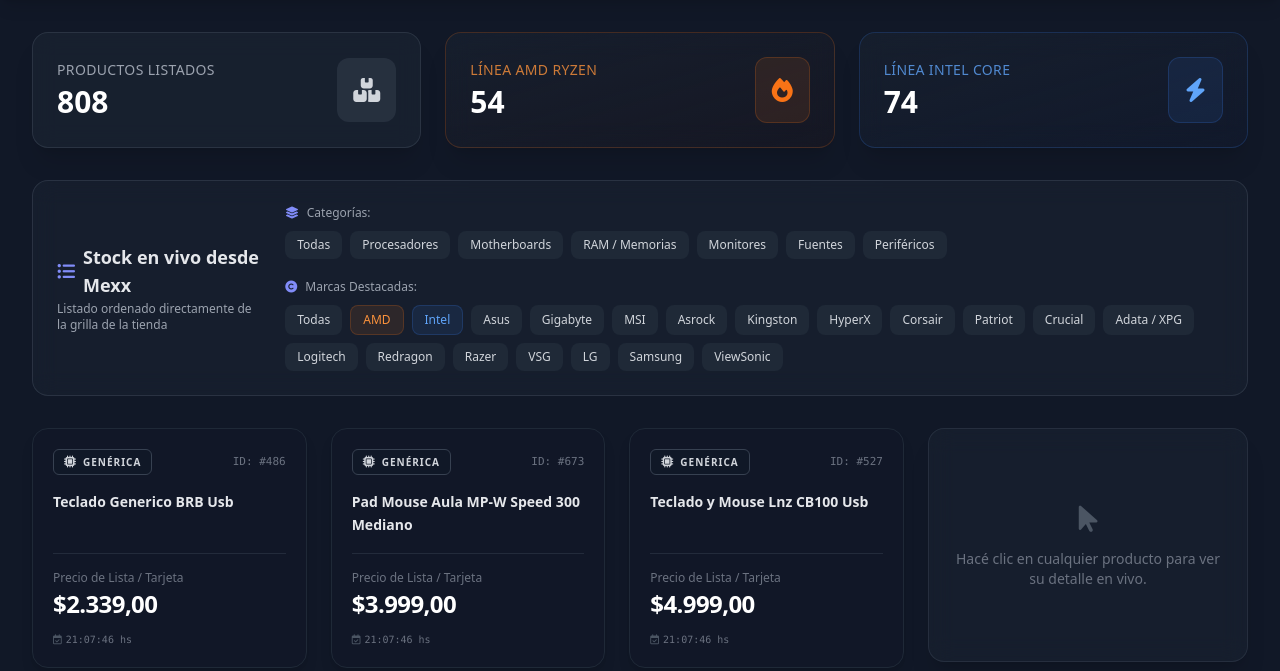
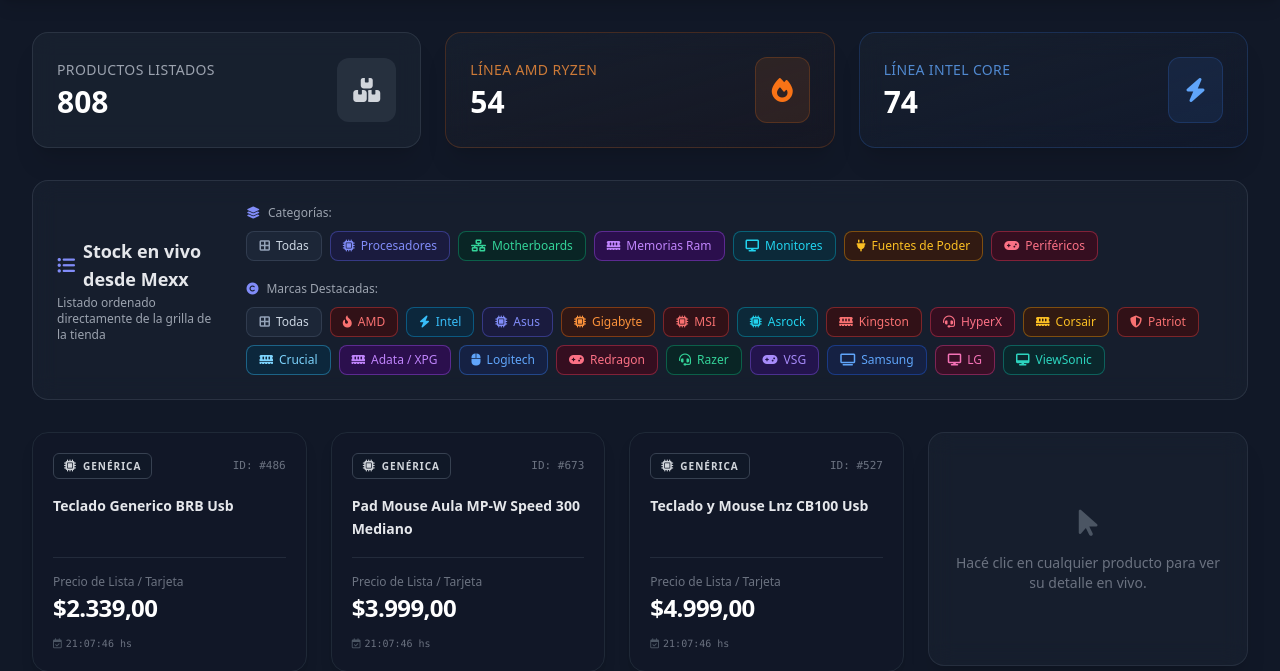
Before and after one commit to Santiago-Penalver/mexx-scraper, a Flask app: page / in a window 1280 px wide. Shown: the part 77-748 px from the top of the page. Run offline with Flask 3, Linux system fonts and the light colour scheme; data comes from the database, SQL or seed files in the repository; some libraries are stand-ins or nearby versions.

Commit message:
feat(ui): Dinamismo de colores e iconos implementado en la botonera de filtros

```diff
--- a/templates/indexmexxlist.html
+++ b/templates/indexmexxlist.html
@@ -102,13 +102,35 @@
                                 <i class="fa-solid fa-layer-group mr-2 text-indigo-400"></i> Categorías:
                             </p>
                             <div class="flex flex-wrap gap-2" id="grupo-categorias">
-                                <button hx-get="/filtrar?categoria=Todo" hx-target="#grid-productos" class="px-3 py-1.5 text-xs font-medium rounded-lg bg-gray-800 text-gray-300 hover:bg-gray-700 hover:text-white transition-all">Todas</button>
-                                <button hx-get="/filtrar?categoria=Procesadores" hx-target="#grid-productos" class="px-3 py-1.5 text-xs font-medium rounded-lg bg-gray-800 text-gray-300 hover:bg-gray-700 hover:text-white transition-all">Procesadores</button>
-                                <button hx-get="/filtrar?categoria=Motherboards" hx-target="#grid-productos" class="px-3 py-1.5 text-xs font-medium rounded-lg bg-gray-800 text-gray-300 hover:bg-gray-700 hover:text-white transition-all">Motherboards</button>
-                                <button hx-get="/filtrar?categoria=Memorias Ram" hx-target="#grid-productos" class="px-3 py-1.5 text-xs font-medium rounded-lg bg-gray-800 text-gray-300 hover:bg-gray-700 hover:text-white transition-all">RAM / Memorias</button>
-                                <button hx-get="/filtrar?categoria=Monitores" hx-target="#grid-productos" class="px-3 py-1.5 text-xs font-medium rounded-lg bg-gray-800 text-gray-300 hover:bg-gray-700 hover:text-white transition-all">Monitores</button>
-                                <button hx-get="/filtrar?categoria=Fuentes de Poder" hx-target="#grid-productos" class="px-3 py-1.5 text-xs font-medium rounded-lg bg-gray-800 text-gray-300 hover:bg-gray-700 hover:text-white transition-all">Fuentes</button>
-                                <button hx-get="/filtrar?categoria=Periféricos" hx-target="#grid-productos" class="px-3 py-1.5 text-xs font-medium rounded-lg bg-gray-800 text-gray-300 hover:bg-gray-700 hover:text-white transition-all">Periféricos</button>
+                                <!-- Reset -->
+                                <button hx-get="/filtrar?marca=Todo" hx-target="#grid-productos" class="px-3 py-1.5 text-xs font-medium rounded-lg bg-slate-800/80 text-slate-300 border border-slate-600/50 hover:bg-slate-700/80 transition-all flex items-center gap-1.5">
+                                    <i class="fa-solid fa-border-all text-slate-400"></i> Todas
+                                </button>
+
+                                <!-- Categorías -->
+                                <button hx-get="/filtrar?categoria=Procesadores" hx-target="#grid-productos" class="px-3 py-1.5 text-xs font-medium rounded-lg bg-indigo-950/60 text-indigo-400 border border-indigo-500/40 hover:bg-indigo-900/50 transition-all flex items-center gap-1.5">
+                                    <i class="fa-solid fa-microchip"></i> Procesadores
+                                </button>
+
+                                <button hx-get="/filtrar?categoria=Motherboards" hx-target="#grid-productos" class="px-3 py-1.5 text-xs font-medium rounded-lg bg-emerald-950/60 text-emerald-400 border border-emerald-500/40 hover:bg-emerald-900/50 transition-all flex items-center gap-1.5">
+                                    <i class="fa-solid fa-network-wired"></i> Motherboards
+                                </button>
+
+                                <button hx-get="/filtrar?categoria=Memorias Ram" hx-target="#grid-productos" class="px-3 py-1.5 text-xs font-medium rounded-lg bg-purple-950/60 text-purple-400 border border-purple-500/40 hover:bg-purple-900/50 transition-all flex items-center gap-1.5">
+                                    <i class="fa-solid fa-memory"></i> Memorias Ram
+                                </button>
+
+                                <button hx-get="/filtrar?categoria=Monitores" hx-target="#grid-productos" class="px-3 py-1.5 text-xs font-medium rounded-lg bg-cyan-950/60 text-cyan-400 border border-cyan-500/40 hover:bg-cyan-900/50 transition-all flex items-center gap-1.5">
+                                    <i class="fa-solid fa-display"></i> Monitores
+                                </button>
+
+                                <button hx-get="/filtrar?categoria=Fuentes de Poder" hx-target="#grid-productos" class="px-3 py-1.5 text-xs font-medium rounded-lg bg-amber-950/60 text-amber-400 border border-amber-500/40 hover:bg-amber-900/50 transition-all flex items-center gap-1.5">
+                                    <i class="fa-solid fa-plug"></i> Fuentes de Poder
+                                </button>
+
+                                <button hx-get="/filtrar?categoria=Periféricos" hx-target="#grid-productos" class="px-3 py-1.5 text-xs font-medium rounded-lg bg-rose-950/60 text-rose-400 border border-rose-500/40 hover:bg-rose-900/50 transition-all flex items-center gap-1.5">
+                                    <i class="fa-solid fa-gamepad"></i> Periféricos
+                                </button>
                             </div>
                         </div>
 
@@ -119,34 +141,34 @@
                             </p>
                             <div class="flex flex-wrap gap-2" id="grupo-marcas">
                                 <!-- Reset -->
-                                <button hx-get="/filtrar?marca=Todo" hx-target="#grid-productos" class="px-3 py-1.5 text-xs font-medium rounded-lg bg-gray-800 text-gray-300 hover:bg-gray-700 transition-all">Todas</button>
+                                <button hx-get="/filtrar?marca=Todo" hx-target="#grid-productos" class="px-3 py-1.5 text-xs font-medium rounded-lg bg-slate-800/80 text-slate-300 border border-slate-600/50 hover:bg-slate-700/80 transition-all flex items-center gap-1.5">
+                                    <i class="fa-solid fa-border-all text-slate-400"></i> Todas
+                                </button>
 
                                 <!-- Procesadores & Placas Madre / De Video -->
-                                <button hx-get="/filtrar?marca=AMD" hx-target="#grid-productos" class="px-3 py-1.5 text-xs font-medium rounded-lg bg-orange-500/10 text-orange-400 border border-orange-500/20 hover:bg-orange-500/20 transition-all">AMD</button>
-                                <button hx-get="/filtrar?marca=Intel" hx-target="#grid-productos" class="px-3 py-1.5 text-xs font-medium rounded-lg bg-blue-500/10 text-blue-400 border border-blue-500/20 hover:bg-blue-500/20 transition-all">Intel</button>
-                                <button hx-get="/filtrar?marca=Asus" hx-target="#grid-productos" class="px-3 py-1.5 text-xs font-medium rounded-lg bg-gray-800 text-gray-300 hover:bg-gray-700 transition-all">Asus</button>
-                                <button hx-get="/filtrar?marca=Gigabyte" hx-target="#grid-productos" class="px-3 py-1.5 text-xs font-medium rounded-lg bg-gray-800 text-gray-300 hover:bg-gray-700 transition-all">Gigabyte</button>
-                                <button hx-get="/filtrar?marca=MSI" hx-target="#grid-productos" class="px-3 py-1.5 text-xs font-medium rounded-lg bg-gray-800 text-gray-300 hover:bg-gray-700 transition-all">MSI</button>
-                                <button hx-get="/filtrar?marca=Asrock" hx-target="#grid-productos" class="px-3 py-1.5 text-xs font-medium rounded-lg bg-gray-800 text-gray-300 hover:bg-gray-700 transition-all">Asrock</button>
+                                <button hx-get="/filtrar?marca=AMD" hx-target="#grid-productos" class="px-3 py-1.5 text-xs font-medium rounded-lg bg-red-950/60 text-red-400 border border-red-500/40 hover:bg-red-900/50 transition-all flex items-center gap-1.5"><i class="fa-solid fa-fire-flame-curved"></i> AMD</button>
+                                <button hx-get="/filtrar?marca=Intel" hx-target="#grid-productos" class="px-3 py-1.5 text-xs font-medium rounded-lg bg-sky-950/60 text-sky-400 border border-sky-500/40 hover:bg-sky-900/50 transition-all flex items-center gap-1.5"><i class="fa-solid fa-bolt"></i> Intel</button>
+                                <button hx-get="/filtrar?marca=Asus" hx-target="#grid-productos" class="px-3 py-1.5 text-xs font-medium rounded-lg bg-indigo-950/60 text-indigo-400 border border-indigo-500/40 hover:bg-indigo-900/50 transition-all flex items-center gap-1.5"><i class="fa-solid fa-microchip"></i> Asus</button>
+                                <button hx-get="/filtrar?marca=Gigabyte" hx-target="#grid-productos" class="px-3 py-1.5 text-xs font-medium rounded-lg bg-orange-950/60 text-orange-400 border border-orange-500/40 hover:bg-orange-900/50 transition-all flex items-center gap-1.5"><i class="fa-solid fa-microchip"></i> Gigabyte</button>
+                                <button hx-get="/filtrar?marca=MSI" hx-target="#grid-productos" class="px-3 py-1.5 text-xs font-medium rounded-lg bg-red-950/60 text-red-400 border border-red-500/40 hover:bg-red-900/50 transition-all flex items-center gap-1.5"><i class="fa-solid fa-microchip"></i> MSI</button>
+                                <button hx-get="/filtrar?marca=Asrock" hx-target="#grid-productos" class="px-3 py-1.5 text-xs font-medium rounded-lg bg-cyan-950/60 text-cyan-400 border border-cyan-500/40 hover:bg-cyan-900/50 transition-all flex items-center gap-1.5"><i class="fa-solid fa-microchip"></i> Asrock</button>
 
                                 <!-- Memorias & Almacenamiento -->
-                                <button hx-get="/filtrar?marca=Kingston" hx-target="#grid-productos" class="px-3 py-1.5 text-xs font-medium rounded-lg bg-gray-800 text-gray-300 hover:bg-gray-700 transition-all">Kingston</button>
-                                <button hx-get="/filtrar?marca=HyperX" hx-target="#grid-productos" class="px-3 py-1.5 text-xs font-medium rounded-lg bg-gray-800 text-gray-300 hover:bg-gray-700 transition-all">HyperX</button>
-                                <button hx-get="/filtrar?marca=Corsair" hx-target="#grid-productos" class="px-3 py-1.5 text-xs font-medium rounded-lg bg-gray-800 text-gray-300 hover:bg-gray-700 transition-all">Corsair</button>
-                                <button hx-get="/filtrar?marca=Patriot" hx-target="#grid-productos" class="px-3 py-1.5 text-xs font-medium rounded-lg bg-gray-800 text-gray-300 hover:bg-gray-700 transition-all">Patriot</button>
-                                <button hx-get="/filtrar?marca=Crucial" hx-target="#grid-productos" class="px-3 py-1.5 text-xs font-medium rounded-lg bg-gray-800 text-gray-300 hover:bg-gray-700 transition-all">Crucial</button>
-                                <button hx-get="/filtrar?marca=Adata" hx-target="#grid-productos" class="px-3 py-1.5 text-xs font-medium rounded-lg bg-gray-800 text-gray-300 hover:bg-gray-700 transition-all">Adata / XPG</button>
+                                <button hx-get="/filtrar?marca=Kingston" hx-target="#grid-productos" class="px-3 py-1.5 text-xs font-medium rounded-lg bg-red-950/60 text-red-400 border border-red-500/40 hover:bg-red-900/50 transition-all flex items-center gap-1.5"><i class="fa-solid fa-memory"></i> Kingston</button>
+                                <button hx-get="/filtrar?marca=HyperX" hx-target="#grid-productos" class="px-3 py-1.5 text-xs font-medium rounded-lg bg-rose-950/60 text-rose-400 border border-rose-500/40 hover:bg-rose-900/50 transition-all flex items-center gap-1.5"><i class="fa-solid fa-headset"></i> HyperX</button>
+                                <button hx-get="/filtrar?marca=Corsair" hx-target="#grid-productos" class="px-3 py-1.5 text-xs font-medium rounded-lg bg-amber-950/60 text-amber-400 border border-amber-500/40 hover:bg-amber-900/50 transition-all flex items-center gap-1.5"><i class="fa-solid fa-memory"></i> Corsair</button>
+                                <button hx-get="/filtrar?marca=Patriot" hx-target="#grid-productos" class="px-3 py-1.5 text-xs font-medium rounded-lg bg-red-950/60 text-red-400 border border-red-500/40 hover:bg-red-900/50 transition-all flex items-center gap-1.5"><i class="fa-solid fa-shield-halved"></i> Patriot</button>
+                                <button hx-get="/filtrar?marca=Crucial" hx-target="#grid-productos" class="px-3 py-1.5 text-xs font-medium rounded-lg bg-sky-950/60 text-sky-300 border border-sky-400/40 hover:bg-sky-900/50 transition-all flex items-center gap-1.5"><i class="fa-solid fa-memory"></i> Crucial</button>
+                                <button hx-get="/filtrar?marca=Adata" hx-target="#grid-productos" class="px-3 py-1.5 text-xs font-medium rounded-lg bg-purple-950/60 text-purple-400 border border-purple-500/40 hover:bg-purple-900/50 transition-all flex items-center gap-1.5"><i class="fa-solid fa-memory"></i> Adata / XPG</button>
 
-                                <!-- Periféricos -->
-                                <button hx-get="/filtrar?marca=Logitech" hx-target="#grid-productos" class="px-3 py-1.5 text-xs font-medium rounded-lg bg-gray-800 text-gray-300 hover:bg-gray-700 transition-all">Logitech</button>
-                                <button hx-get="/filtrar?marca=Redragon" hx-target="#grid-productos" class="px-3 py-1.5 text-xs font-medium rounded-lg bg-gray-800 text-gray-300 hover:bg-gray-700 transition-all">Redragon</button>
-                                <button hx-get="/filtrar?marca=Razer" hx-target="#grid-productos" class="px-3 py-1.5 text-xs font-medium rounded-lg bg-gray-800 text-gray-300 hover:bg-gray-700 transition-all">Razer</button>
-                                <button hx-get="/filtrar?marca=VSG" hx-target="#grid-productos" class="px-3 py-1.5 text-xs font-medium rounded-lg bg-gray-800 text-gray-300 hover:bg-gray-700 transition-all">VSG</button>
-
-                                <!-- Monitores & Pantallas -->
-                                <button hx-get="/filtrar?marca=LG" hx-target="#grid-productos" class="px-3 py-1.5 text-xs font-medium rounded-lg bg-gray-800 text-gray-300 hover:bg-gray-700 transition-all">LG</button>
-                                <button hx-get="/filtrar?marca=Samsung" hx-target="#grid-productos" class="px-3 py-1.5 text-xs font-medium rounded-lg bg-gray-800 text-gray-300 hover:bg-gray-700 transition-all">Samsung</button>
-                                <button hx-get="/filtrar?marca=ViewSonic" hx-target="#grid-productos" class="px-3 py-1.5 text-xs font-medium rounded-lg bg-gray-800 text-gray-300 hover:bg-gray-700 transition-all">ViewSonic</button>
+                                <!-- Periféricos & Pantallas -->
+                                <button hx-get="/filtrar?marca=Logitech" hx-target="#grid-productos" class="px-3 py-1.5 text-xs font-medium rounded-lg bg-blue-950/60 text-blue-400 border border-blue-500/40 hover:bg-blue-900/50 transition-all flex items-center gap-1.5"><i class="fa-solid fa-computer-mouse"></i> Logitech</button>
+                                <button hx-get="/filtrar?marca=Redragon" hx-target="#grid-productos" class="px-3 py-1.5 text-xs font-medium rounded-lg bg-rose-950/60 text-rose-400 border border-rose-500/40 hover:bg-rose-900/50 transition-all flex items-center gap-1.5"><i class="fa-solid fa-gamepad"></i> Redragon</button>
+                                <button hx-get="/filtrar?marca=Razer" hx-target="#grid-productos" class="px-3 py-1.5 text-xs font-medium rounded-lg bg-emerald-950/60 text-emerald-400 border border-emerald-500/40 hover:bg-emerald-900/50 transition-all flex items-center gap-1.5"><i class="fa-solid fa-headset"></i> Razer</button>
+                                <button hx-get="/filtrar?marca=VSG" hx-target="#grid-productos" class="px-3 py-1.5 text-xs font-medium rounded-lg bg-violet-950/60 text-violet-400 border border-violet-500/40 hover:bg-violet-900/50 transition-all flex items-center gap-1.5"><i class="fa-solid fa-gamepad"></i> VSG</button>
+                                <button hx-get="/filtrar?marca=Samsung" hx-target="#grid-productos" class="px-3 py-1.5 text-xs font-medium rounded-lg bg-blue-950/60 text-blue-400 border border-blue-600/40 hover:bg-blue-900/50 transition-all flex items-center gap-1.5"><i class="fa-solid fa-tv"></i> Samsung</button>
+                                <button hx-get="/filtrar?marca=LG" hx-target="#grid-productos" class="px-3 py-1.5 text-xs font-medium rounded-lg bg-pink-950/60 text-pink-400 border border-pink-500/40 hover:bg-pink-900/50 transition-all flex items-center gap-1.5"><i class="fa-solid fa-display"></i> LG</button>
+                                <button hx-get="/filtrar?marca=ViewSonic" hx-target="#grid-productos" class="px-3 py-1.5 text-xs font-medium rounded-lg bg-teal-950/60 text-teal-400 border border-teal-500/40 hover:bg-teal-900/50 transition-all flex items-center gap-1.5"><i class="fa-solid fa-desktop"></i> ViewSonic</button>
                             </div>
                         </div>
 
```
